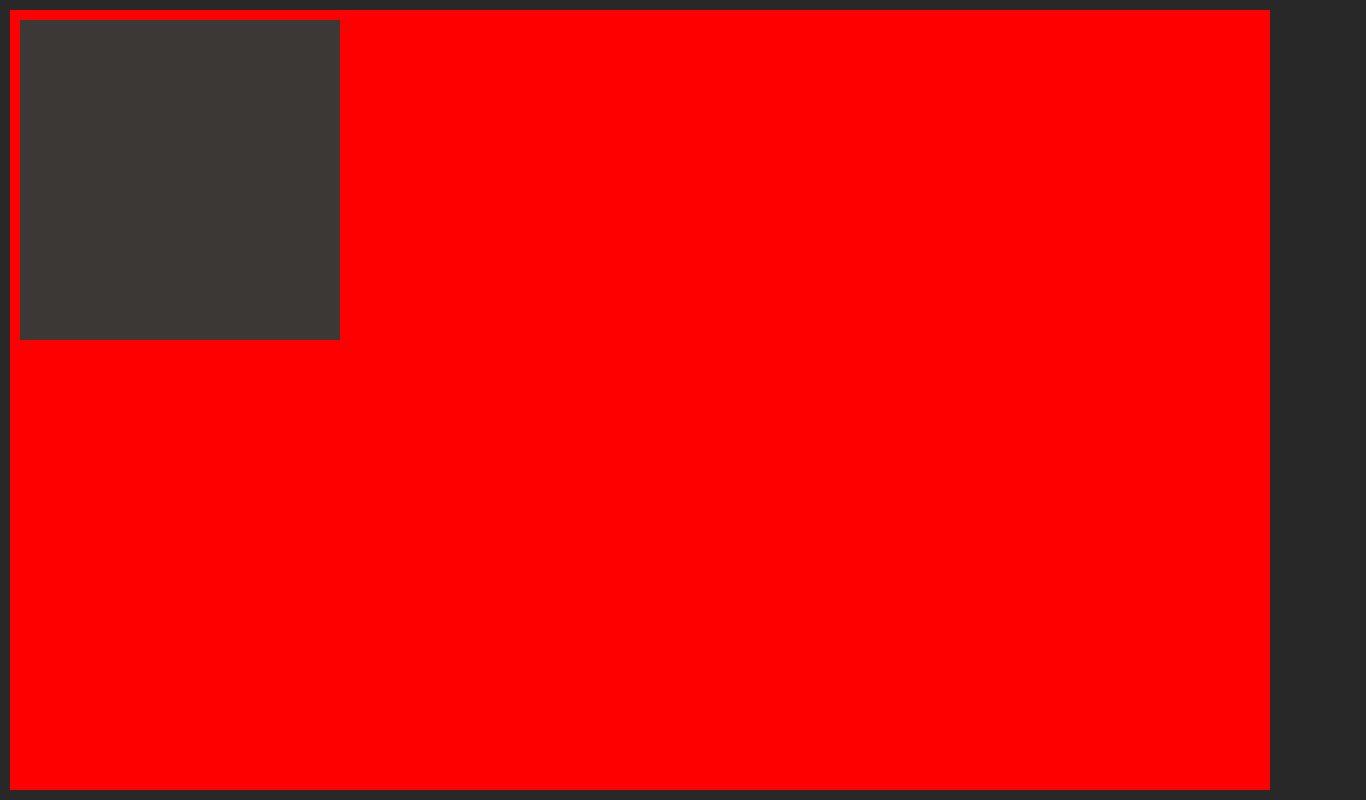
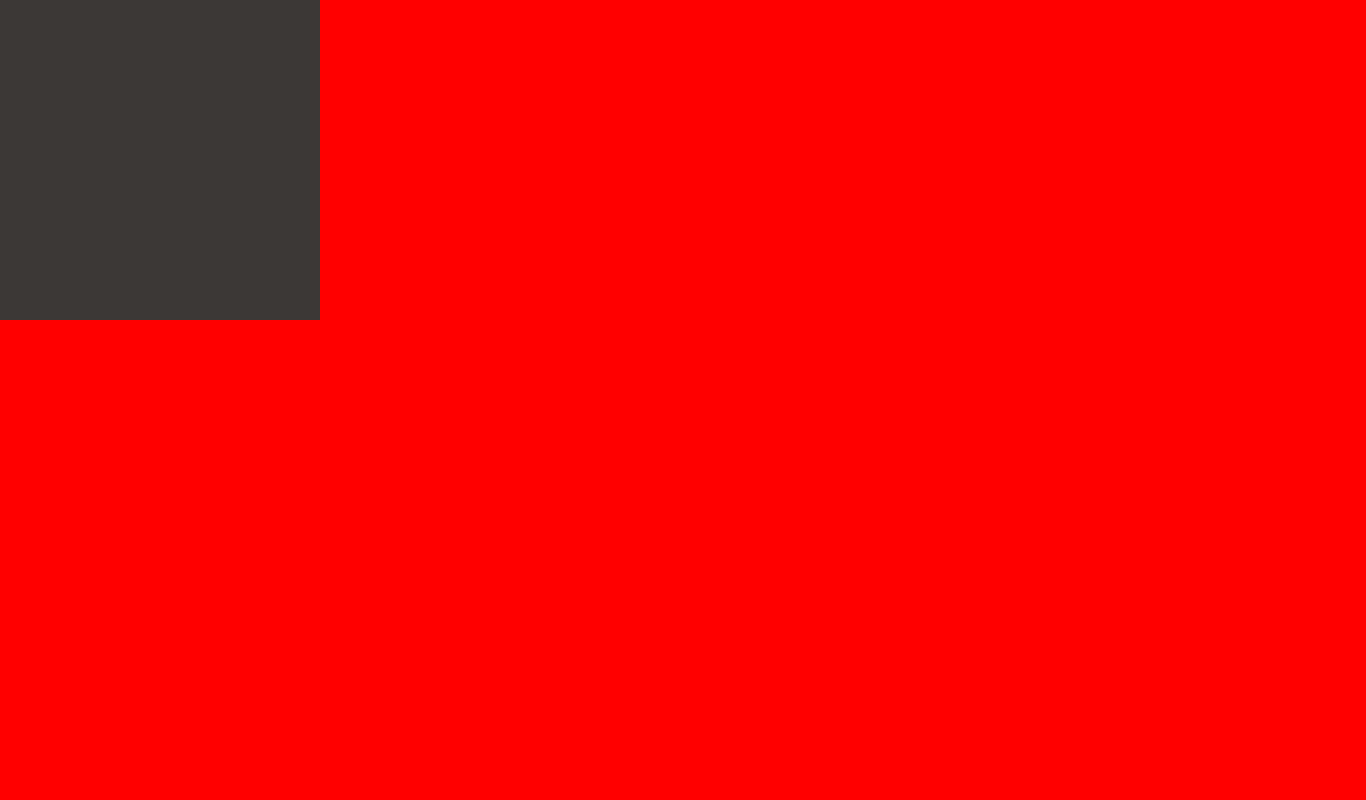
Before and after one commit to FRC-1721/1721-Crescendo, a website built with Parcel: page dashboard/src/index.html in a window 1280 px wide. Shown: the whole page, 1366 px wide, since content can reach past the window. Built offline with nearby package versions, Linux system fonts and the light colour scheme.

Commit message:
limit webpage to available screenspace of drive laptop

```diff
--- a/dashboard/src/style.scss
+++ b/dashboard/src/style.scss
@@ -5,10 +5,11 @@
 
 html,
 body {
-    height: 100vh;
     margin: 0;
     padding: 0;
     overflow: hidden;
+    height: 528px;
+    width: 1366px;
 }
 
 html {
@@ -26,7 +27,7 @@ html {
 body {
     display: flex;
     flex-direction: column;
-    background-color: #282828;
+    background: #ff0000;
 }
 
 .cameras {
@@ -49,9 +50,6 @@ body {
 main {
     height: 100%;
     overflow-y: scroll;
-    background: #ff0000;
-    margin: 0.5rem;
-    padding: 0.5rem;
 }
 
 .swerve {
```
